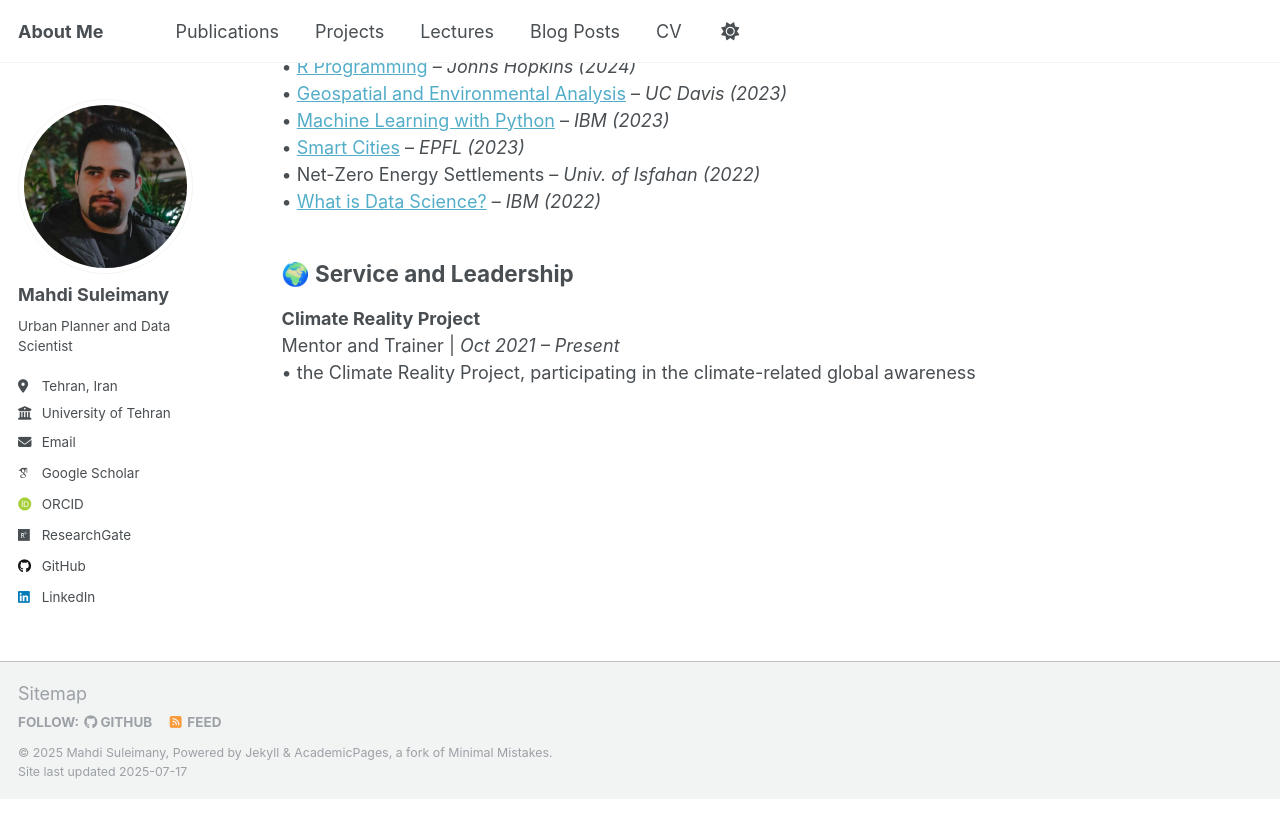
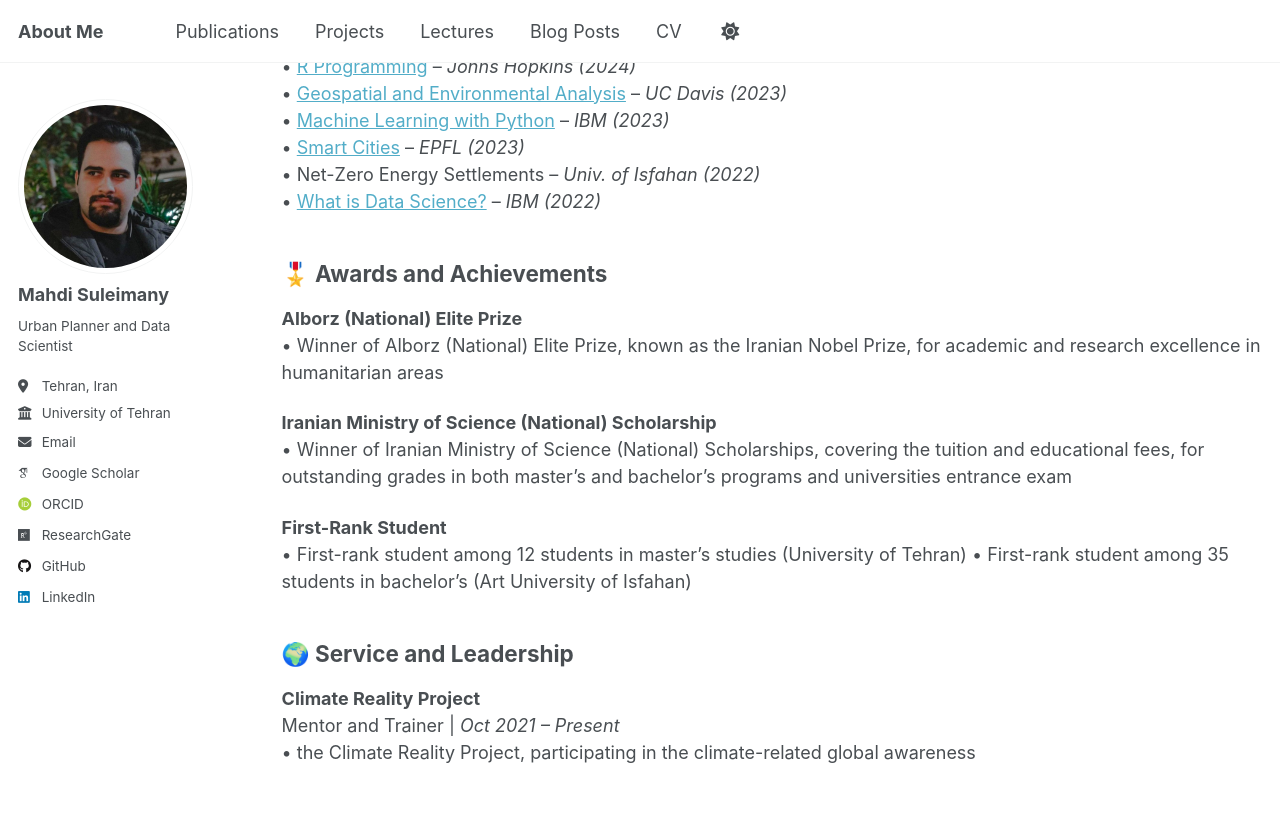
Before and after one commit to mo-soleimani/mo-soleimani.github.io, a Jekyll site: the page built from _pages/cv.md, in a window 1280 px wide and 900 px high, scrolled down 2749 px. Shown: the top 838 px of the window. Built offline with Jekyll 4.4.1, drawn with Linux system fonts in a browser that asks for light colours; some web fonts are replaced; before the commit the page ends 3548 px from its top, so only the background shows below that.

Commit message:
Update cv.md

```diff
--- a/_pages/cv.md
+++ b/_pages/cv.md
@@ -89,6 +89,18 @@ redirect_from:
 • Net-Zero Energy Settlements – *Univ. of Isfahan (2022)*
 • [What is Data Science?](https://www.coursera.org/account/accomplishments/verify/P9E7PGR43M4Z) – *IBM (2022)*
 
+## 🎖️ Awards and Achievements
+
+**Alborz (National) Elite Prize**
+• Winner of Alborz (National) Elite Prize, known as the Iranian Nobel Prize, for academic and research excellence in humanitarian areas
+
+**Iranian Ministry of Science (National) Scholarship**
+• Winner of Iranian Ministry of Science (National) Scholarships, covering the tuition and educational fees, for outstanding grades in both master’s and bachelor’s programs and universities entrance exam
+
+**First-Rank Student**
+• First-rank student among 12 students in master’s studies (University of Tehran)
+• First-rank student among 35 students in bachelor’s (Art University of Isfahan)
+
 ## 🌍 Service and Leadership
 
 **Climate Reality Project**
```
